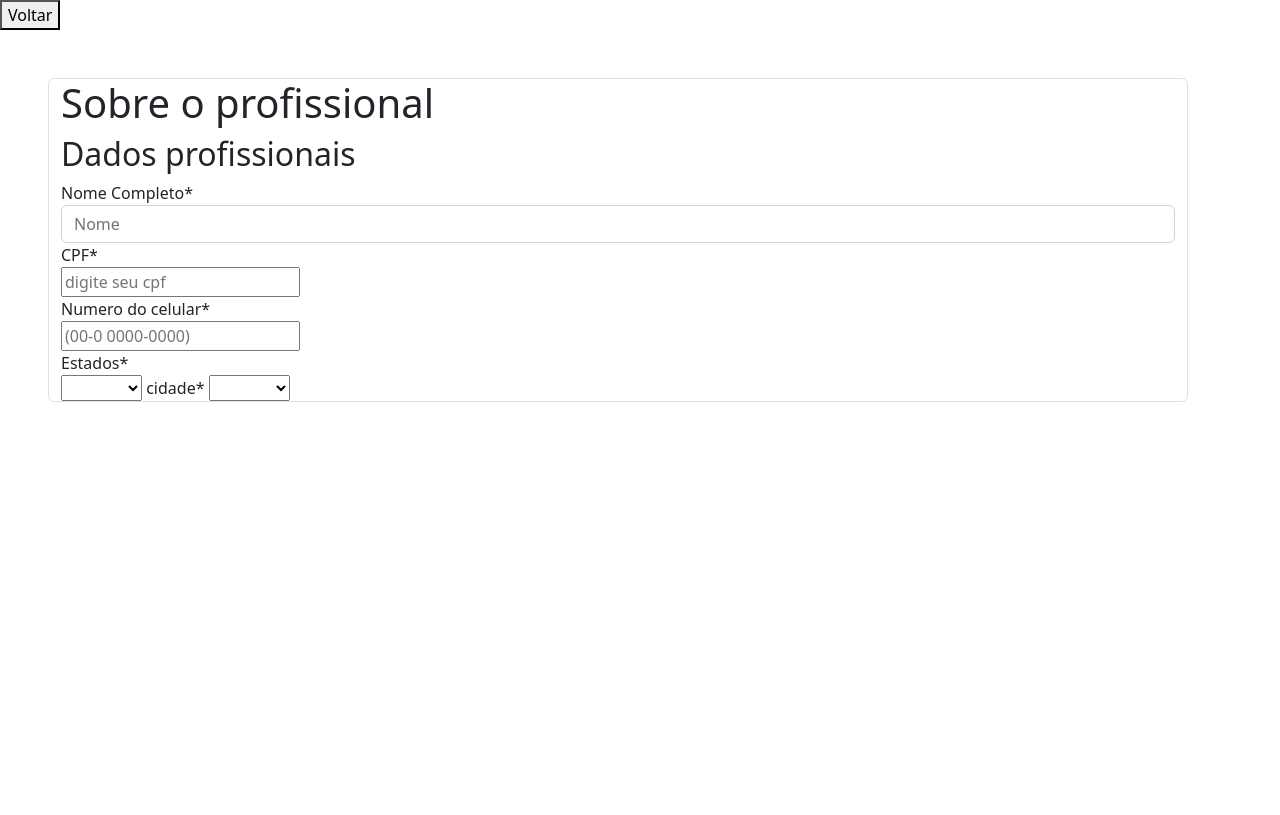
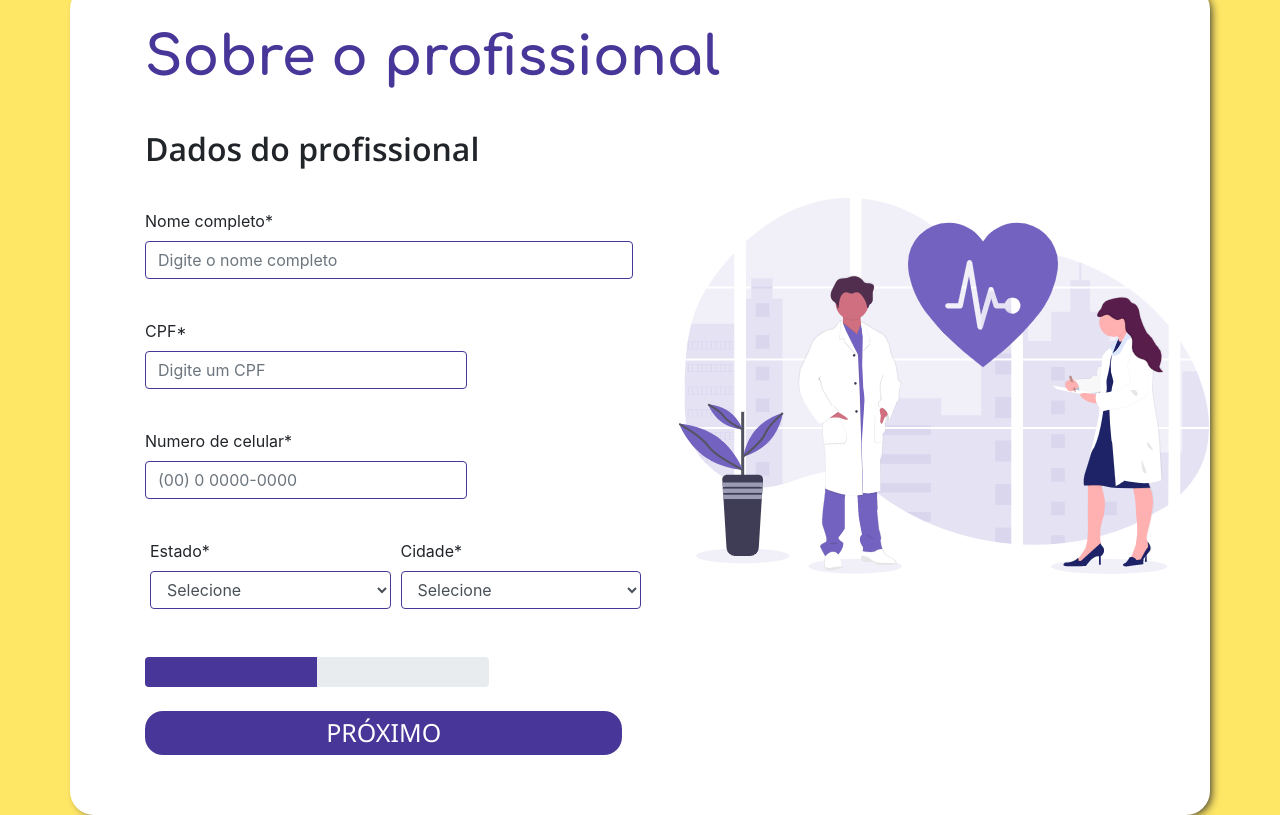
Before and after one commit to Wesleycnc/teste-tecnico, a plain HTML site: page index.html in a window 1280 px wide. Drawn offline with nearby package versions, Linux system fonts and the light colour scheme.

Commit message:
bootstrap css

```diff
--- a/index.html
+++ b/index.html
@@ -5,72 +5,84 @@
     <meta http-equiv="X-UA-Compatible" content="IE=edge">
     <meta name="viewport" content="width=device-width, initial-scale=1.0">
     <!-- Bootstrap css -->
-    <link href="https://cdn.jsdelivr.net/npm/bootstrap@5.2.0-beta1/dist/css/bootstrap.min.css" rel="stylesheet" integrity="sha384-0evHe/X+R7YkIZDRvuzKMRqM+OrBnVFBL6DOitfPri4tjfHxaWutUpFmBp4vmVor" crossorigin="anonymous">
+    <link rel="stylesheet" href="https://cdn.jsdelivr.net/npm/bootstrap@4.6.1/dist/css/bootstrap.min.css" integrity="sha384-zCbKRCUGaJDkqS1kPbPd7TveP5iyJE0EjAuZQTgFLD2ylzuqKfdKlfG/eSrtxUkn" crossorigin="anonymous">
     <!-- Vue js -->
     <script src="https://unpkg.com/vue@3"></script>
     <!-- js da aplicação -->
     <script src="js/scripts.js" defer></script>
+    <!-- CSS -->
+    <link rel="stylesheet" href="styles.css">
+
+    <link href="https://fonts.googleapis.com/css2?family=Comfortaa:wght@700&display=swap" rel="stylesheet">
+
+    <link href="https://fonts.googleapis.com/css2?family=Open+Sans:wght@600&display=swap" rel="stylesheet">
+
     <title>Cadastro </title>
 </head>
 <body>
-<a href="index.html"><button>Voltar</button></a>
 
-    <div class="container border border-1 m-5 rounded">
-        <div class="">
+    <div class="container rounded ">
+      <div class="img-1">
+        <img src="img/desktop/imagens/desktop-pagina-1.png" alt="">
+      </div>
+        <h1 class="margin">Sobre o profissional</h1>
 
-        <h1>Sobre o profissional</h1>
+        <h2 class="margin">Dados do profissional</h2>
 
-        <h2>Dados profissionais</h2>
+        <form action="">
+            <div class="form-group margin in-1">
+                <label class="margin-label" for="exampleFormControlInput1">Nome completo*</label>
+                <input type="text" class="form-control borda" id="exampleFormControlInput1" placeholder="Digite o nome completo">
+              </div>
 
-    <form>
-        <div class="row">
-        <div class="col">
-            <label for="">Nome Completo*</label>
-              <input type="text" class="form-control" placeholder="Nome">
+            <div class="form-group margin in-2">
+                <label class="margin-label" for="exampleFormControlInput1">CPF*</label>
+                <input type="text" class="form-control borda" id="exampleFormControlInput1" placeholder="Digite um CPF">
+              </div>
 
-        </div>
+            <div class="form-group margin in-2 ">
+                <label class="margin-label" for="celular">Numero de celular*</label>
+                <input type="tel" class="form-control borda" id="exampleFormControlInput1" placeholder="(00) 0 0000-0000">
 
-        <div class="row">
-            <label for="">CPF*</label>
-        <div class="col">
-            <input type="number" placeholder="digite seu cpf">
-        </div>
-        </div>
 
-        <div class="row">
-        <label for="">Numero do celular*</label>
-        <div class="col">
+              </div>
 
-            <input type="number" placeholder="(00-0 0000-0000)">
 
-        </div>
+              <div class="form-row margin md-2 mr-5">
+                <div class="form-group col-md-3">
+                  <label for="inputCity">Estado*</label>
+                 <select class="form-control borda" id="inputCity">
+                   <option>Selecione</option>
+                   <option></option>
+                 </select>
+                </div>
 
-        </div>
+                <div class="form-group col-md-3 ml-0 ">
+                  <label for="inputCity">Cidade*</label>
+                  <select id="inputCity" class="form-control borda">
+                    <option>Selecione</option>
+                    <option></option>
+                  </select>
+                </div>
 
-        <div class="row">
-        <label for="">Estados*</label>
-        <div class="col">
-        <select name="" id="">
-           <option></option>
-           <option>Estados</option>
+            </div>
+            <div>
 
-        </select>
+              <div class="progress ">
+                <div class="progress-bar" role="progressbar" style="width: 50%" aria-valuenow="25" aria-valuemin="0" aria-valuemax="100"></div>
 
-        <label>cidade*</label>
+              </div>
 
-        <select name="" id="">
-           <option></option>
-           <option>Estados</option>
 
-        </select>
-
-        </div>
-
+            <div>
+              <button type="button" class="botao">PRÓXIMO</button>
+            </div>
+        <div>
         </div>
 
 
-    </form>
-    </div>
+
+        </form>
     </div>
 
 
--- /dev/null
+++ b/styles.css
@@ -0,0 +1,85 @@
+body{
+    margin: 0;
+    padding: 0;
+    background-color: #FFE766;
+}
+.margin{
+   margin-left: 3.75rem;
+   margin-top: 2.5rem;
+
+}
+h1{
+    font-family: 'Comfortaa', cursive;
+    color: #483698;
+    font-size: 3.4rem;
+}
+h2{
+    font-family: 'Open Sans', sans-serif;
+}
+
+.borda{
+
+    border-color:  #483698;
+
+
+}
+
+.in-1{
+    width: 44%;
+}
+.in-2{
+    width: 29%;
+}
+
+.in-3{
+    width: 17%;
+}
+
+.img-1{
+    position: absolute;
+    right: 0.063rem;
+    bottom: 29%;
+}
+
+.botao{
+    margin-left: 3.75rem;
+    margin-top: 1.5rem;
+    border-radius: 1.125rem;
+    width: 43%;
+    height: 44px;
+    background-color: #483698;
+    color: white;
+    font-size: 25px;
+    border: none;
+    bottom: 10px;
+    font-weight: none;
+    font-family: 'Segoe UI', Tahoma, Geneva, Verdana, sans-serif;
+}
+.container{
+        position: absolute;
+        top: 50%;
+        left: 50%;
+        transform: translate(-50%, -50%);
+        width: 1145px;
+        background: white;
+        height: 830px;
+        box-shadow: 4px 3px 10px -3px  #282828 ;
+}
+.rounded{
+    border-radius: 1.5rem !important;
+}
+
+.progress{
+    height: 30px;
+    width: 31%;
+    margin-left: 3.75rem;
+    margin-top: 2rem;
+
+}
+.progress-bar{
+    background-color: #483698;
+}
+
+#alinhamento{
+    text-align: right ;
+}
```
